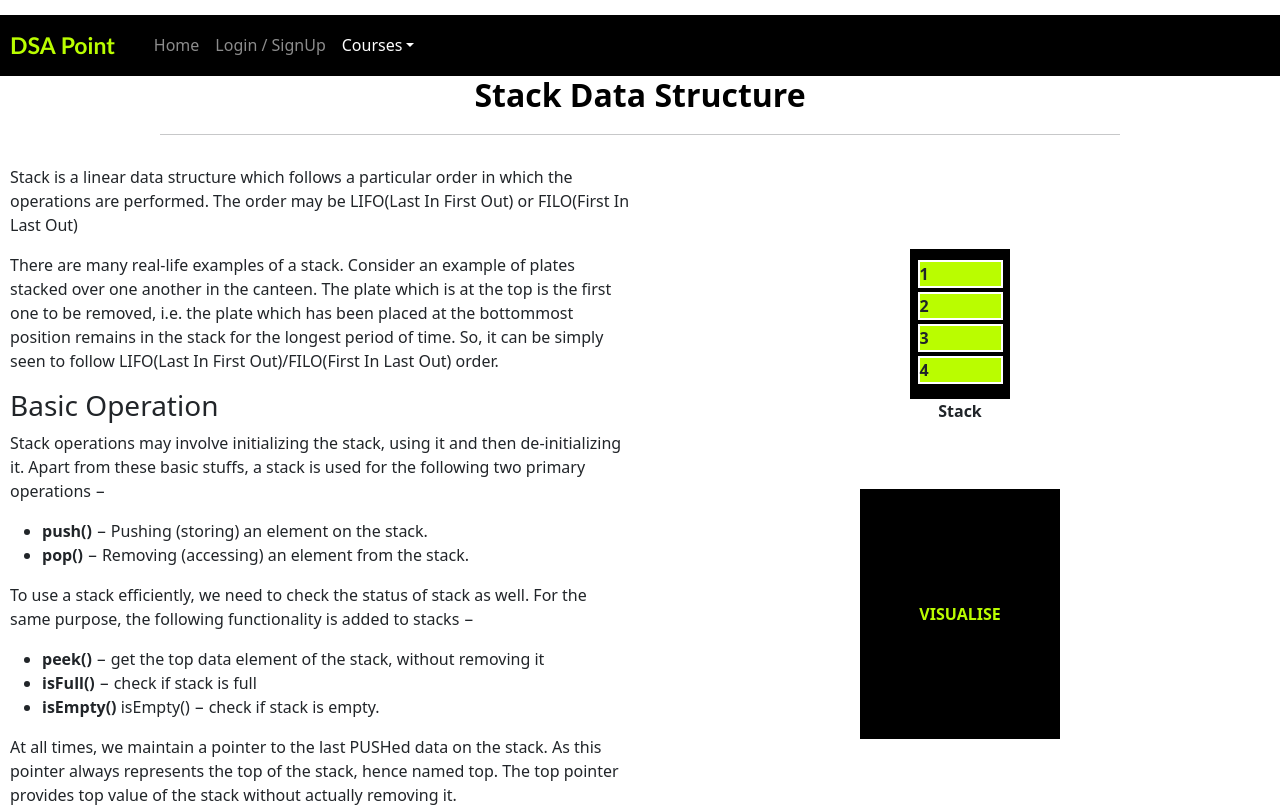
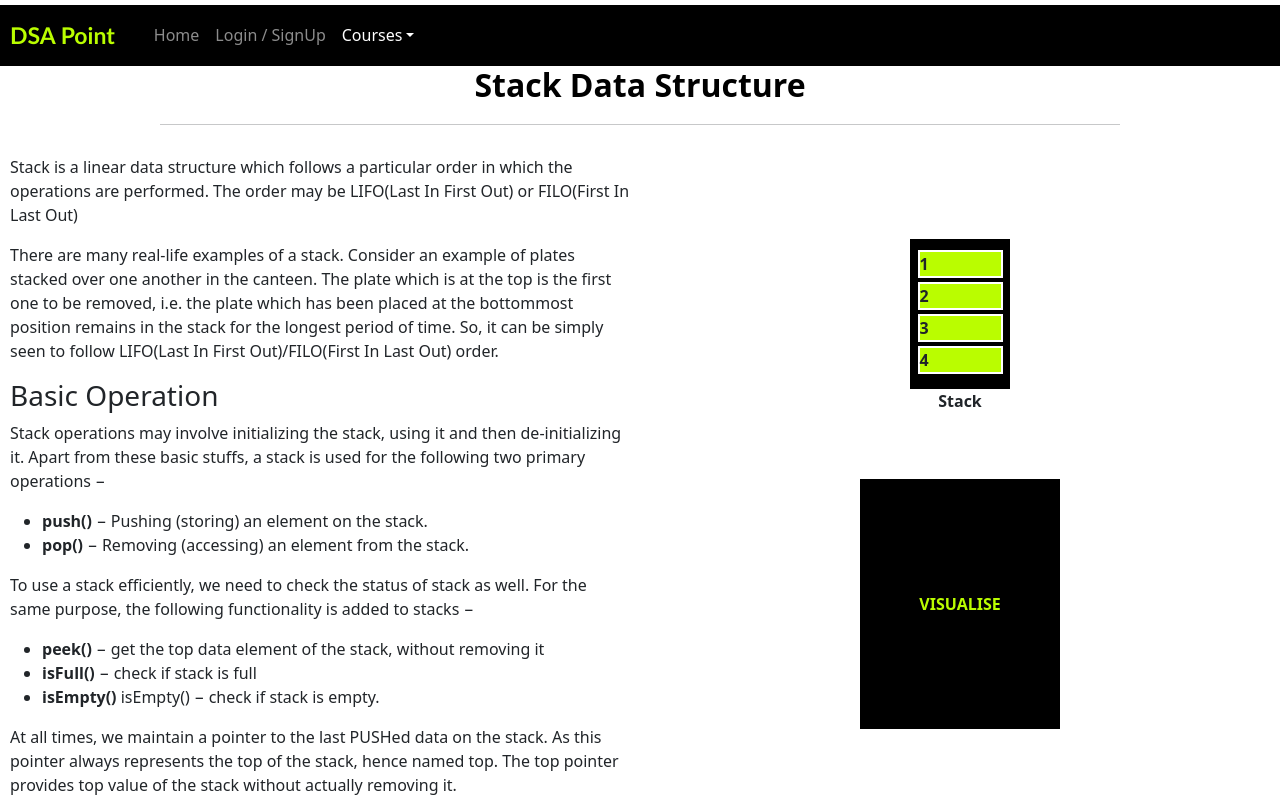
Before and after one commit to dev-anuragS/DSApoint, a React (Create React App) app in the folder dsapoint/: page /stack in a window 1280 px wide. Shown: the top 807 px of the page. Built offline with nearby package versions, Linux system fonts and the light colour scheme.

Commit message:
Modified stack.scss and navbar.scss

```diff
--- a/dsapoint/src/components/sass/navbar.scss
+++ b/dsapoint/src/components/sass/navbar.scss
@@ -2,7 +2,7 @@
 
 .navbar{
     background-color: $background!important;
-    margin-top:15px;
+    margin-top:5px;
 }
 
 .hamburger{
--- a/dsapoint/src/components/sass/stack.scss
+++ b/dsapoint/src/components/sass/stack.scss
@@ -1,11 +1,5 @@
 @import '../sass/variables.scss';
 
-*
-{
-    margin: 0;
-    padding: 0;
-    box-sizing: border-box;
-}
 h2{
     display: flex;
     width: 100%;
```
